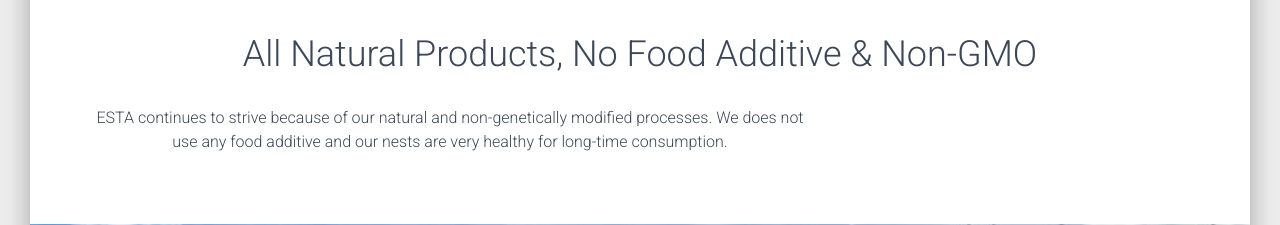
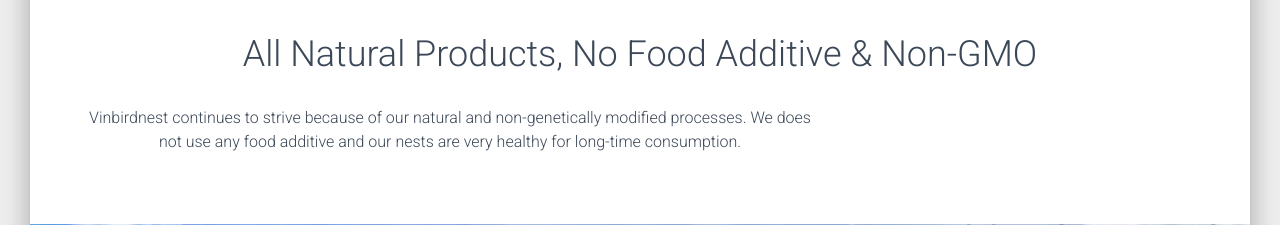
Before and after one commit to tuantr10/vinbird, a PHP site: page / in a window 1280 px wide. Shown: the part 3087-3312 px from the top of the page. Run offline with PHP 8.4, Linux system fonts and the light colour scheme; some libraries are stand-ins or nearby versions.

Commit message:
update describetion text

```diff
--- a/index.php
+++ b/index.php
@@ -164,7 +164,7 @@
             <div id="buttons" class="cd-section">
               <div class="row">
                 <div class="col-md-8 mr-auto">
-                    ESTA continues to strive because of our natural and non-genetically modified processes. We does not use any food additive and our nests are very healthy for long-time consumption.
+                    Vinbirdnest continues to strive because of our natural and non-genetically modified processes. We does not use any food additive and our nests are very healthy for long-time consumption.
                 </div>
               </div>
             </div>
```
